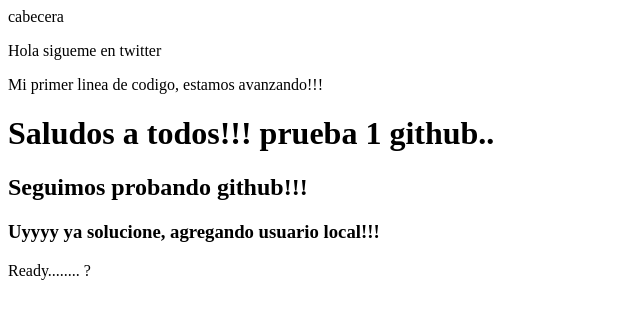
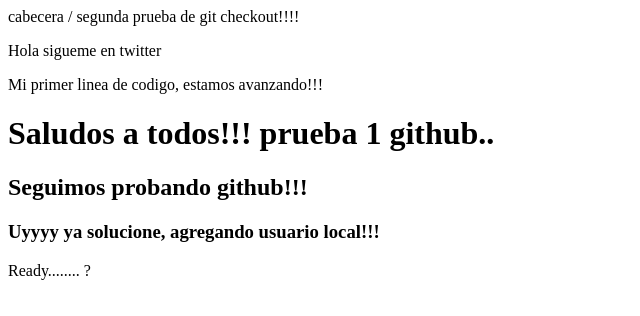
Before and after one commit to vpapp1916/MyWeb, a plain HTML site: page index.html in a window 1280 px wide. Shown: the whole page, without its empty margins (0-640 px from the left). Drawn offline with Linux system fonts and the light colour scheme.

Commit message:
cambios en cabecera

```diff
--- a/index.html
+++ b/index.html
@@ -8,7 +8,7 @@
 </head>
 <body>
     <div id="cabecera">
-        cabecera
+        cabecera / segunda prueba de git checkout!!!!
     <p>
         Hola sigueme en twitter
     </p>
```
